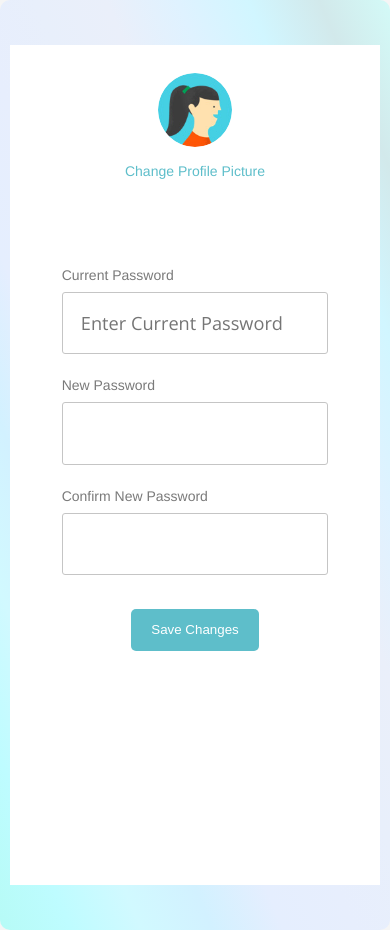
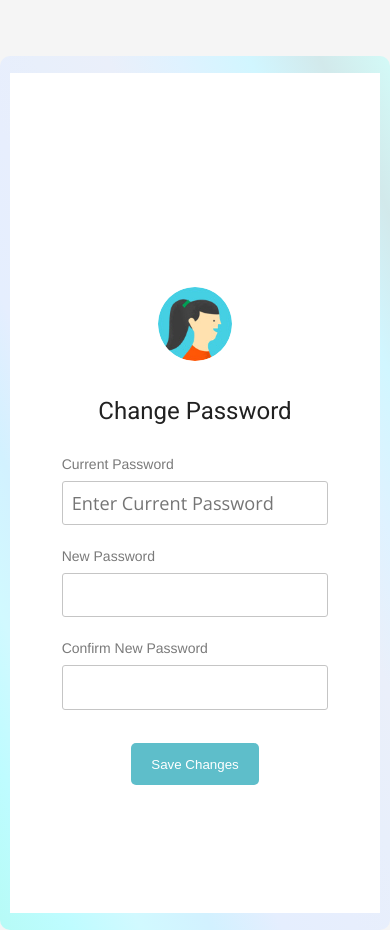
Before and after one commit to scortier/NITS-Result-Portal, a Node server app: page /user/settings in a window 390 px wide. Run offline with Node 20, Linux system fonts and the light colour scheme; the visitor is signed in with stand-in values (Sample User, id 1); some libraries are stand-ins or nearby versions.

Commit message:
made user settings page responsive, added navigation pancake button on the top, and made the form responsive

```diff
--- a/public/css/css_settings/css_setting_section.css
+++ b/public/css/css_settings/css_setting_section.css
@@ -1,4 +1,17 @@
+.pancake{
+  display: none;
+}
+/* hide scrollbar for chrome,safari, and opera */
+.demo-drawer::-webkit-scrollbar {
+  display: none;
+}
+/* Hide scrollbar for IE, Edge and Firefox */
+.demo-drawer {
+  -ms-overflow-style: none;  /* IE and Edge */
+  scrollbar-width: none;  /* Firefox */
+}
 .settings {
+  overflow: hidden;
   display: -webkit-box;
   display: -ms-flexbox;
   display: flex;
@@ -25,6 +38,7 @@
           flex-direction: column;
   height: 60rem;
   width: 35%;
+  padding-top: 10vh;
   background-color: var(--dwhite);
 }
 
@@ -84,6 +98,11 @@
           align-items: center;
   width: 100%;
   padding: 2rem 0;
+}
+
+.heading{
+  width: 100%;
+  text-align: center;
 }
 
 .form {
@@ -167,7 +186,17 @@
 
 @media (max-width: 700px) {
   .settings .container {
+    padding-top: 20vh;
     width: 85%;
+  }
+  .form input[type='text'],.form input[type='password']{
+    padding: 0.5em;
+  }
+  .heading{
+    margin: 6px 0px 3px;
+  }
+  .profile_settings{
+    padding: 10px 0px !important;
   }
 }
 
--- a/views/settings.ejs
+++ b/views/settings.ejs
@@ -63,6 +63,12 @@
         <div
             class="demo-layout mdl-layout mdl-js-layout mdl-layout--fixed-drawer mdl-layout--fixed-header"
         >
+        <header
+            class="demo-header mdl-layout__header mdl-color--grey-100 pancake"
+        >
+        <div class="mdl-layout__header-row pancake">
+        </div>
+      </header>
             <div class="demo-drawer mdl-layout__drawer">
                 <header class="demo-drawer-header">
                     <img src="/images/user.jpg" class="demo-avatar" />
@@ -165,8 +171,8 @@
                             <div class="image_container">
                                 <img src="/images/user.jpg" alt="" />
                             </div>
-                            <a href="#">Change Profile Picture</a>
                         </div>
+                        <h4 class="heading">Change Password</h4>
                         <div class="profile_settings">
                             <form action="#" class="form" autocomplete="off">
                                 <div class="form_fieldItem">
```
